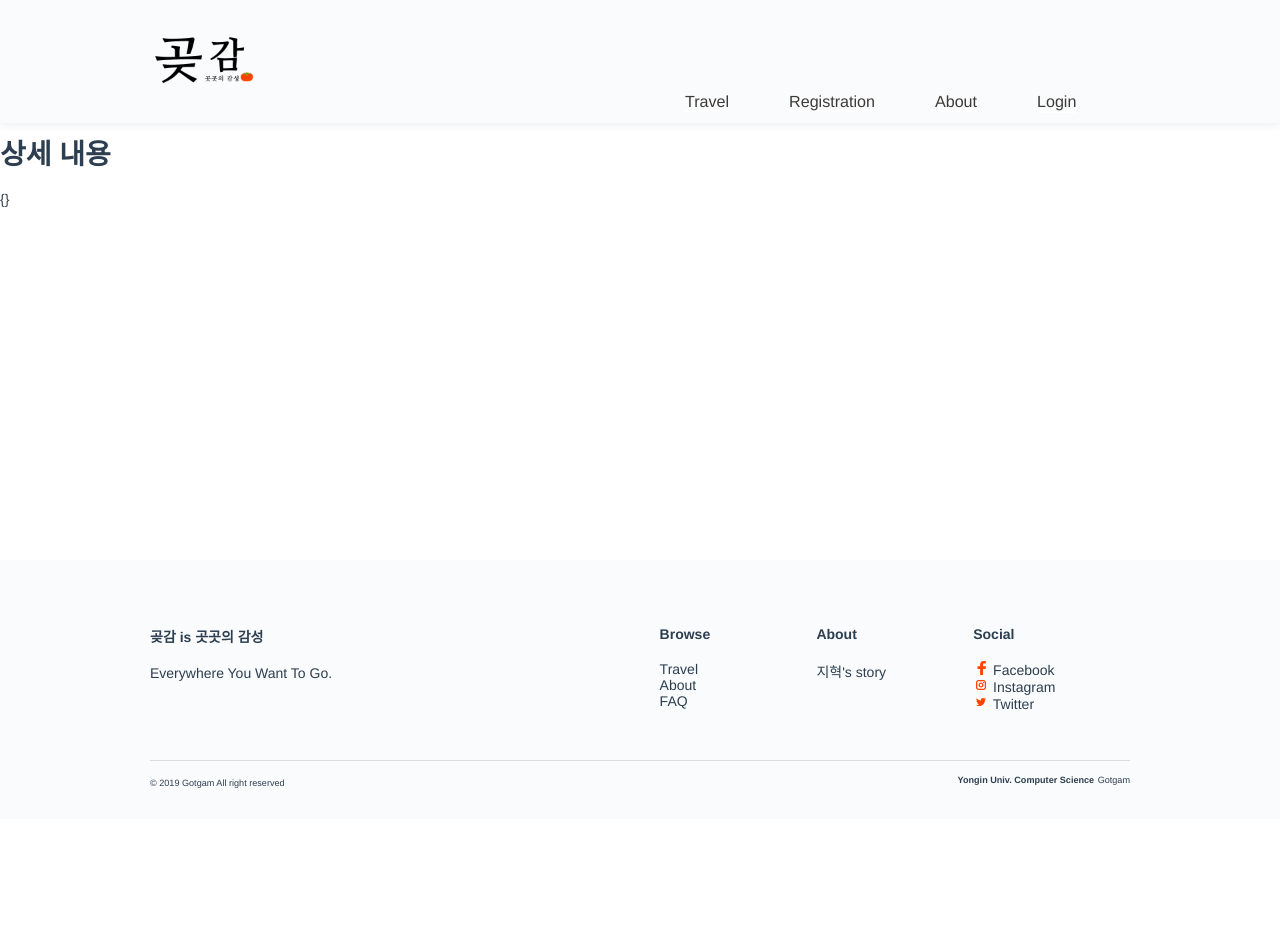
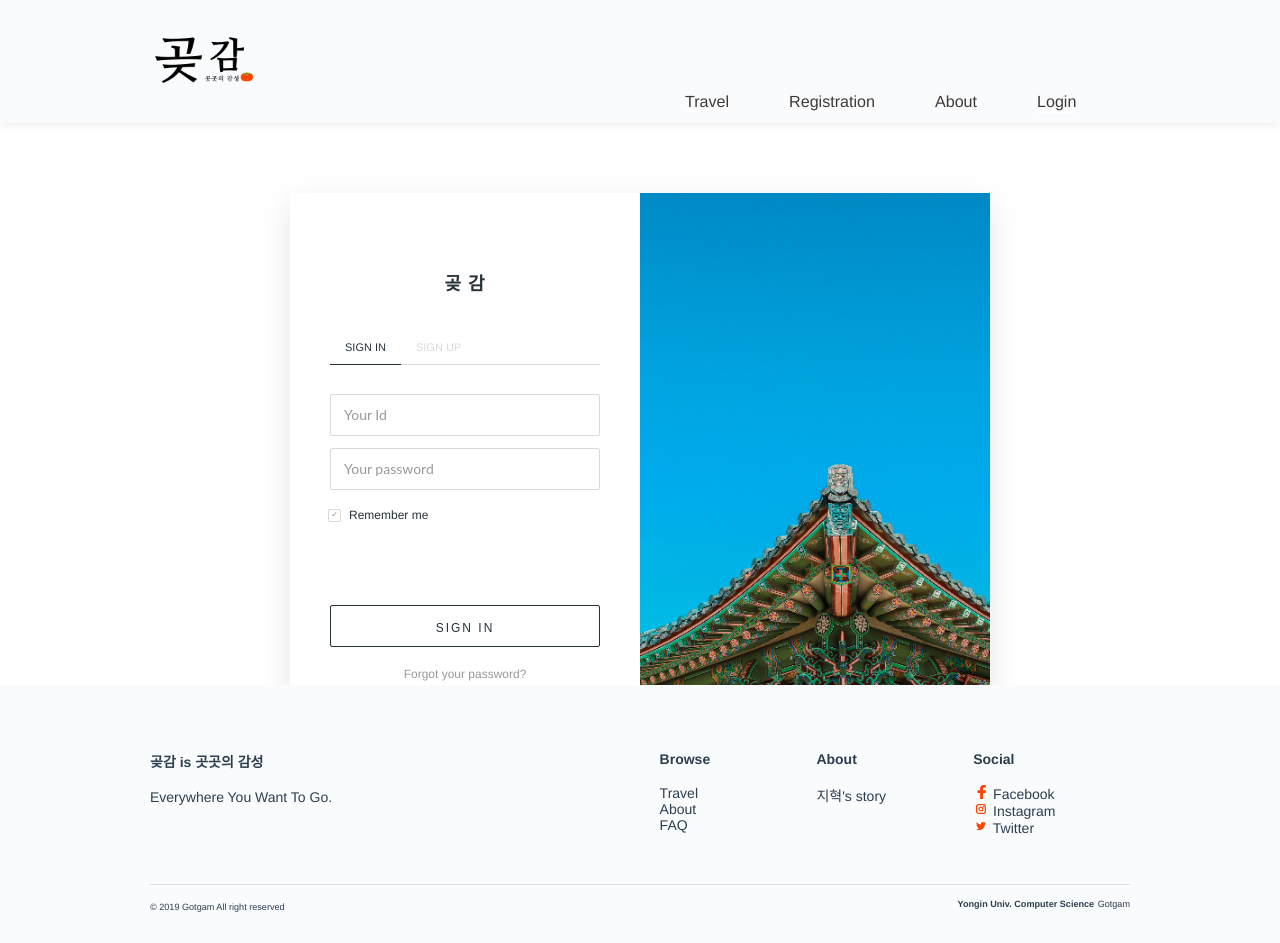
Before and after one commit to HyunYuJin/gotgam_pro, a Vue app in the folder frontend/: page /#/login in a window 1280 px wide. Before the commit the page ends 819 px from the top, so only its background shows below. Built offline with nearby package versions, Linux system fonts and the light colour scheme; no server answers.

Commit message:
Add Login Page

```diff
--- a/frontend/src/components/login.vue
+++ b/frontend/src/components/login.vue
@@ -1,17 +1,369 @@
 <template>
-  <div class="login_wrapper">
-      <div class="login_inner_wrapper">
+  <section class="container">
+    <article class="half">
+      <h1>곶감</h1>
+      <div class="tabs">
+        <span class="tab signin active"><a href="#signin">Sign in</a></span>
+        <span class="tab signup"><a href="#signup">Sign up</a></span>
+      </div>
+      <div class="content">
+        <div class="signin-cont cont">
+          <form action="#" method="post" enctype="multipart/form-data">
+            <input type="id" name="id" id="id" class="inpt" required="required" placeholder="Your Id">
+            <label for="id">Your Id</label>
+            <input type="password" name="password" id="password" class="inpt" required="required"
+              placeholder="Your password">
+            <label for="password">Your password</label>
+            <input type="checkbox" id="remember" class="checkbox" checked>
+            <label for="remember">Remember me</label>
+            <div class="submit-wrap">
+              <input type="submit" value="Sign in" class="submit">
+              <a href="#" class="more">Forgot your password?</a>
+            </div>
+          </form>
+        </div>
+        <div class="signup-cont cont">
+          <form action="#" method="post" enctype="multipart/form-data">
+            <input type="text" name="name" id="name" class="inpt" required="required" placeholder="Your name">
+            <label for="name">Your name</label>
+            <input type="email" name="email" id="email" class="inpt" required="required" placeholder="Your email">
+            <label for="email">Your email</label>
+            <input type="text" name="id" id="id" class="inpt" required="required" placeholder="Your id">
+            <label for="id">Your id</label>
+            <input type="password" name="password" id="password" class="inpt" required="required"
+              placeholder="Your password">
+            <label for="password">Your password</label>
+            <div class="submit-wrap">
+              <input type="submit" value="Sign up" class="submit">
+              <a href="#" class="more">Terms and conditions</a>
+            </div>
+          </form>
+        </div>
+      </div>
+    </article>
+    <div class="half bg"></div>
+  </section>
 
-      </div>
-  </div>
 </template>
 
 <script>
-export default {
+  export default {
 
-}
+  }
 </script>
 
 <style>
+  * {
+    -moz-box-sizing: border-box;
+    -webkit-box-sizing: border-box;
+    box-sizing: border-box;
+  }
 
+  .container {
+    position: relative;
+    overflow: hidden;
+    width: 700px;
+    height: 500px;
+    margin: 80px auto 0;
+    background-color: #ffffff;
+    -moz-box-shadow: rgba(0, 0, 0, 0.1) 0px 10px 30px;
+    -webkit-box-shadow: rgba(0, 0, 0, 0.1) 0px 10px 30px;
+    box-shadow: rgba(0, 0, 0, 0.1) 0px 10px 30px;
+  }
+
+  .container .half {
+    float: left;
+    width: 50%;
+    height: 100%;
+    padding: 58px 40px 0;
+  }
+
+  .container .half.bg {
+    background-image: url("../assets/back.jpg");
+    background-size: 400px;
+    background-repeat: no-repeat;
+  }
+
+  .container h1 {
+    font-size: 18px;
+    font-weight: 700;
+    margin-bottom: 23px;
+    text-align: center;
+    text-indent: 6px;
+    letter-spacing: 7px;
+    text-transform: uppercase;
+    color: #263238;
+  }
+
+  .container .tabs {
+    width: 100%;
+    margin-bottom: 29px;
+    border-bottom: 1px solid #d9d9d9;
+  }
+
+  .container .tabs .tab {
+    display: inline-block;
+    margin-bottom: -1px;
+    padding: 20px 15px 10px;
+    cursor: pointer;
+    letter-spacing: 0;
+    border-bottom: 1px solid #d9d9d9;
+    -moz-user-select: -moz-none;
+    -ms-user-select: none;
+    -webkit-user-select: none;
+    user-select: none;
+    transition: all 0.1s ease-in-out;
+  }
+
+  .container .tabs .tab a {
+    font-size: 11px;
+    text-decoration: none;
+    text-transform: uppercase;
+    color: #d9d9d9;
+    transition: all 0.1s ease-in-out;
+  }
+
+  .container .tabs .tab.active a,
+  .container .tabs .tab:hover a {
+    color: #263238;
+  }
+
+  .container .tabs .tab.active {
+    border-bottom: 1px solid #263238;
+  }
+
+  .container .content form {
+    position: relative;
+    height: 287px;
+  }
+
+  .container .content label:first-of-type,
+  .container .content input:first-of-type,
+  .container .content .more:first-of-type {
+    -moz-animation: slideIn 0.4s cubic-bezier(0.37, 0.82, 0.2, 1);
+    -webkit-animation: slideIn 0.4s cubic-bezier(0.37, 0.82, 0.2, 1);
+    animation: slideIn 0.4s cubic-bezier(0.37, 0.82, 0.2, 1);
+  }
+
+  .container .content label:nth-of-type(2),
+  .container .content input:nth-of-type(2),
+  .container .content .more:nth-of-type(2) {
+    -moz-animation: slideIn 0.5s cubic-bezier(0.37, 0.82, 0.2, 1);
+    -webkit-animation: slideIn 0.5s cubic-bezier(0.37, 0.82, 0.2, 1);
+    animation: slideIn 0.5s cubic-bezier(0.37, 0.82, 0.2, 1);
+  }
+
+  .container .content label:nth-of-type(3),
+  .container .content input:nth-of-type(3),
+  .container .content .more:nth-of-type(3) {
+    -moz-animation: slideIn 0.6s cubic-bezier(0.37, 0.82, 0.2, 1);
+    -webkit-animation: slideIn 0.6s cubic-bezier(0.37, 0.82, 0.2, 1);
+    animation: slideIn 0.6s cubic-bezier(0.37, 0.82, 0.2, 1);
+  }
+
+  .container .content label:nth-of-type(4),
+  .container .content input:nth-of-type(4),
+  .container .content .more:nth-of-type(3) {
+    -moz-animation: slideIn 0.7s cubic-bezier(0.37, 0.82, 0.2, 1);
+    -webkit-animation: slideIn 0.7s cubic-bezier(0.37, 0.82, 0.2, 1);
+    animation: slideIn 0.7s cubic-bezier(0.37, 0.82, 0.2, 1);
+  }
+
+  .container .content label {
+    font-size: 12px;
+    color: #263238;
+    -moz-user-select: -moz-none;
+    -ms-user-select: none;
+    -webkit-user-select: none;
+    user-select: none;
+  }
+
+  .container .content label:not([for='remember']) {
+    display: none;
+  }
+
+  .container .content input.inpt {
+    font-size: 14px;
+    display: block;
+    width: 100%;
+    height: 42px;
+    margin-bottom: 12px;
+    padding: 16px 13px;
+    color: #999999;
+    border: 1px solid #d9d9d9;
+    background: transparent;
+    -moz-border-radius: 2px;
+    -webkit-border-radius: 2px;
+    border-radius: 2px;
+  }
+
+  .container .content input.inpt::-webkit-input-placeholder {
+    font-size: 14px;
+    color: #999999;
+    font-family: 'Lato', sans-serif;
+  }
+
+  .container .content input.inpt:-moz-placeholder {
+    font-size: 14px;
+    color: #999999;
+    font-family: 'Lato', sans-serif;
+  }
+
+  .container .content input.inpt::-moz-placeholder {
+    font-size: 14px;
+    color: #999999;
+    font-family: 'Lato', sans-serif;
+  }
+
+  .container .content input.inpt:-ms-input-placeholder {
+    font-size: 14px;
+    color: #999999;
+    font-family: 'Lato', sans-serif;
+  }
+
+  .container .content input.inpt:focus {
+    border-color: #999999;
+  }
+
+  .container .content input.submit {
+    font-size: 12px;
+    line-height: 42px;
+    display: block;
+    width: 100%;
+    height: 42px;
+    cursor: pointer;
+    /* vertical-align: middle; */
+    letter-spacing: 2px;
+    text-transform: uppercase;
+    color: #263238;
+    border: 1px solid #263238;
+    background: transparent;
+    -moz-border-radius: 2px;
+    -webkit-border-radius: 2px;
+    border-radius: 2px;
+  }
+
+  .container .content input.submit:hover {
+    background-color: #263238;
+    color: #ffffff;
+    -moz-transition: all 0.2s;
+    -o-transition: all 0.2s;
+    -webkit-transition: all 0.2s;
+    transition: all 0.2s;
+  }
+
+  .container .content input:focus {
+    outline: none;
+  }
+
+  .container .content .checkbox {
+    margin-top: 4px;
+    overflow: hidden;
+    clip: rect(0 0 0 0);
+    width: 0;
+    height: 0;
+    margin: 17px -1px;
+    padding: 0;
+    border: 0;
+  }
+
+  .container .content .checkbox+label {
+    vertical-align: middle;
+    display: inline-block;
+    width: 50%;
+  }
+
+  .container .content .checkbox+label:before {
+    content: "\A";
+    color: #999999;
+    font-family: Verdana;
+    font-weight: bold;
+    font-size: 8px;
+    line-height: 10px;
+    text-align: center;
+    display: inline-block;
+    vertical-align: middle;
+    position: relative;
+    -moz-border-radius: 2px;
+    -webkit-border-radius: 2px;
+    border-radius: 2px;
+    background: transparent;
+    border: 1px solid #d9d9d9;
+    width: 11px;
+    height: 11px;
+    margin: -2px 8px 0 0;
+  }
+
+  .container .content .checkbox:checked+label:before {
+    content: "✓";
+  }
+
+  .container .content .submit-wrap {
+    position: absolute;
+    bottom: 0;
+    width: 100%;
+  }
+
+  .container .content .submit-wrap a {
+    font-size: 12px;
+    display: block;
+    margin-top: 20px;
+    text-align: center;
+    text-decoration: none;
+    color: #999999;
+  }
+
+  .container .content .submit-wrap a:hover {
+    text-decoration: underline;
+  }
+
+  .container .content .signup-cont {
+    display: none;
+  }
+
+  @keyframes slideIn {
+    0% {
+      filter: progid:DXImageTransform.Microsoft.Alpha(Opacity=0);
+      opacity: 0;
+      margin-left: -320px;
+    }
+
+    100% {
+      filter: progid:DXImageTransform.Microsoft.Alpha(enabled=false);
+      opacity: 1;
+      margin-left: 0px;
+    }
+  }
+
+  @-webkit-keyframes slideIn {
+    0% {
+      filter: progid:DXImageTransform.Microsoft.Alpha(Opacity=0);
+      opacity: 0;
+      margin-left: -320px;
+    }
+
+    100% {
+      filter: progid:DXImageTransform.Microsoft.Alpha(enabled=false);
+      opacity: 1;
+      margin-left: 0px;
+    }
+  }
+
+  .credits {
+    display: block;
+    position: absolute;
+    right: 0;
+    bottom: 0;
+    color: #999999;
+    font-size: 14px;
+    margin: 0 10px 10px 0;
+  }
+
+  .credits a {
+    filter: progid:DXImageTransform.Microsoft.Alpha(Opacity=80);
+    opacity: 0.8;
+    color: inherit;
+    font-weight: 700;
+    text-decoration: none;
+  }
 </style>
--- a/frontend/src/router/index.js
+++ b/frontend/src/router/index.js
@@ -3,24 +3,31 @@ import Router from 'vue-router'
 
 Vue.use(Router)
 
-import Index from '../components/IndexPage'
-import Show from '../components/ShowPage'
-
+// import Index from '../components/IndexPage'
+// import Show from '../components/ShowPage'
+import MainPage from '../components/container.vue';
 import Login from '@/components/login.vue';
 
 export default new Router({
 //  mode: 'history',
   routes: [
+    // {
+    //   path: '/',
+    //   name: 'index',
+    //   component: Index
+    // },
+    // {
+    //   path: '/:id',
+    //   name: 'show',
+    //   component: Show
+    // },
+
     {
       path: '/',
-      name: 'index',
-      component: Index
+      name: 'MainPage',
+      component: MainPage
     },
-    {
-      path: '/:id',
-      name: 'show',
-      component: Show
-    },
+
     {
       path: '/login',
       name: 'Login',
```
Also changed, not shown: frontend/src/assets/back.jpg (added).
